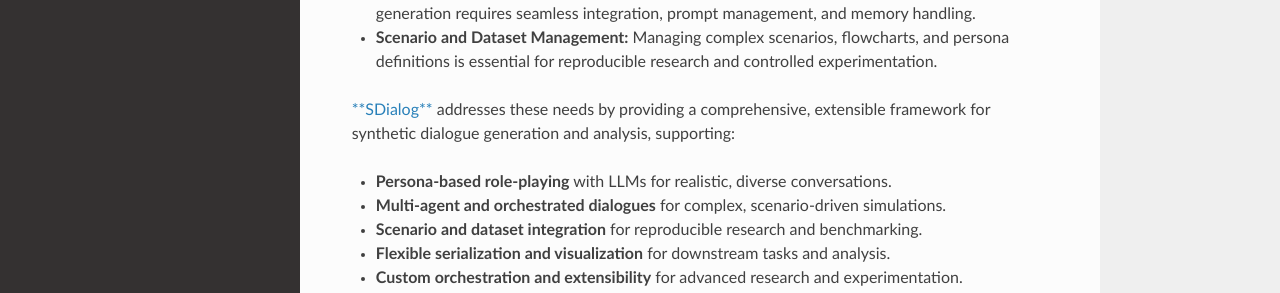
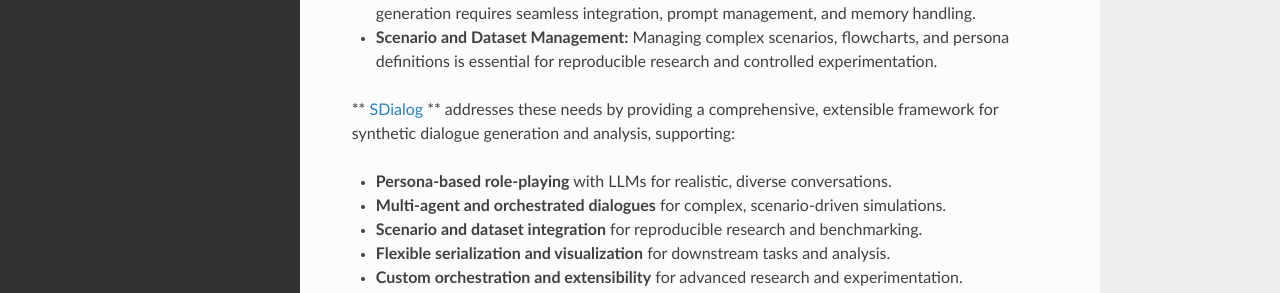
Before and after one commit to qanastek/sdialog, a Sphinx documentation site: the page built from docs/index.rst, in a window 1280 px wide and 900 px high. Shown: the part 422-715 px from the top of the window. Built offline with Sphinx 7.4.7 and the Read the Docs theme 3.1.0, drawn with Linux system fonts in a browser that asks for light colours; formulas are drawn with MathJax 3; pages that are not in the unit, such as notebooks, are missing from menus.

Commit message:
Update docs

```diff
--- a/docs/index.rst
+++ b/docs/index.rst
@@ -9,7 +9,7 @@
 - **LLM Integration:** Leveraging instruction-tuned Large Language Models (LLMs) for dialogue generation requires seamless integration, prompt management, and memory handling.
 - **Scenario and Dataset Management:** Managing complex scenarios, flowcharts, and persona definitions is essential for reproducible research and controlled experimentation.
 
-`**SDialog** <https://github.com/idiap/sdialog>`__ addresses these needs by providing a comprehensive, extensible framework for synthetic dialogue generation and analysis, supporting:
+** `SDialog <https://github.com/idiap/sdialog>`__ ** addresses these needs by providing a comprehensive, extensible framework for synthetic dialogue generation and analysis, supporting:
 
 - **Persona-based role-playing** with LLMs for realistic, diverse conversations.
 - **Multi-agent and orchestrated dialogues** for complex, scenario-driven simulations.
```
